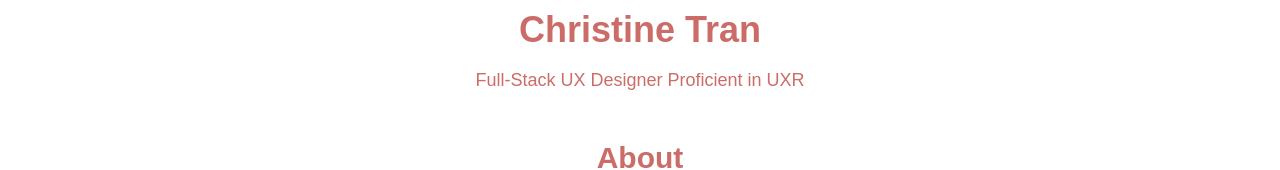
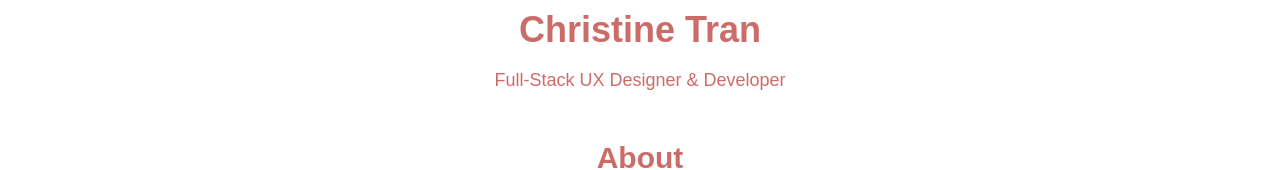
Before and after one commit to christinetran825/tofukid-website, a React (Create React App) app: page / in a window 1280 px wide. Shown: the part 190-360 px from the top of the page. Built offline with nearby package versions, Linux system fonts and the light colour scheme; a web font is replaced by a local one.

Commit message:
changed subtitle

```diff
--- a/src/containers/Homepage.js
+++ b/src/containers/Homepage.js
@@ -7,7 +7,7 @@ class Homepage extends Component {
       <main id="homepage">
         <section className="page-title">
           <h1>Christine Tran</h1>
-          <h4><span>Full-Stack UX Designer Proficient in UXR</span></h4>
+          <h4><span>Full-Stack UX Designer & Developer</span></h4>
         </section>
         <section className="about">
           <h2>About</h2>
```
